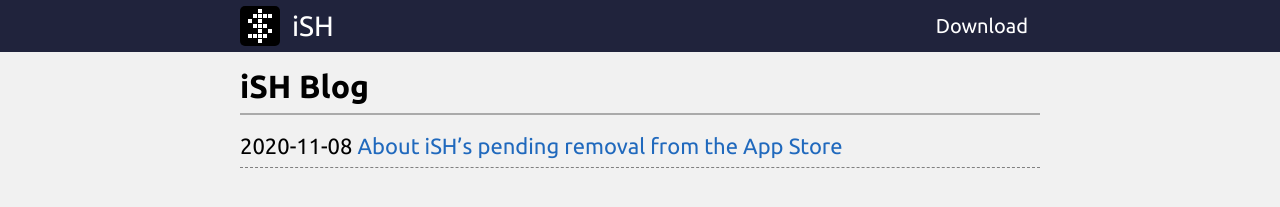
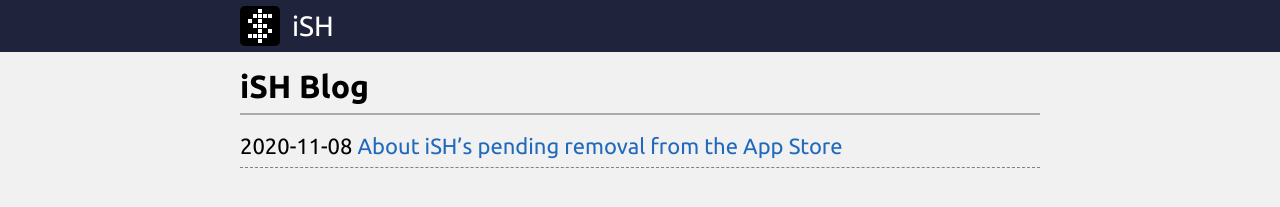
Before and after one commit to ish-app/ish.app, a Jekyll site: the page built from blog.html, in a window 1280 px wide. Shown: the top 207 px of the page. Built offline with Jekyll 4.4.1, drawn with Linux system fonts in a browser that asks for light colours.

Commit message:
Remove blog download link for now

```diff
--- a/_layouts/blog.html
+++ b/_layouts/blog.html
@@ -29,7 +29,7 @@
                 </a>
                 <div>
                     {% if page.layout == "post" %}<a href="/blog">Blog</a>{% endif %}
-                    <a href="{{ site.links.appstore }}">Download</a>
+                    <!--<a href="{{ site.links.appstore }}">Download</a>-->
                 </div>
             </nav>
         </header>
```
Also changed, not shown: blog.html (line endings or trailing spaces).
